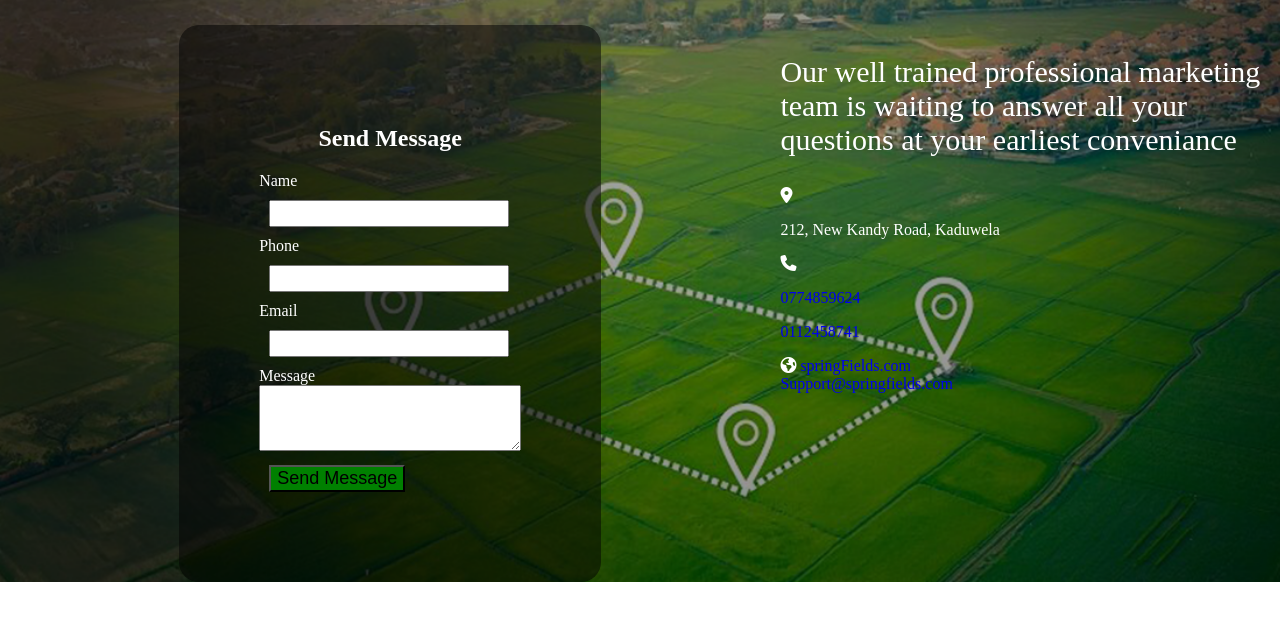
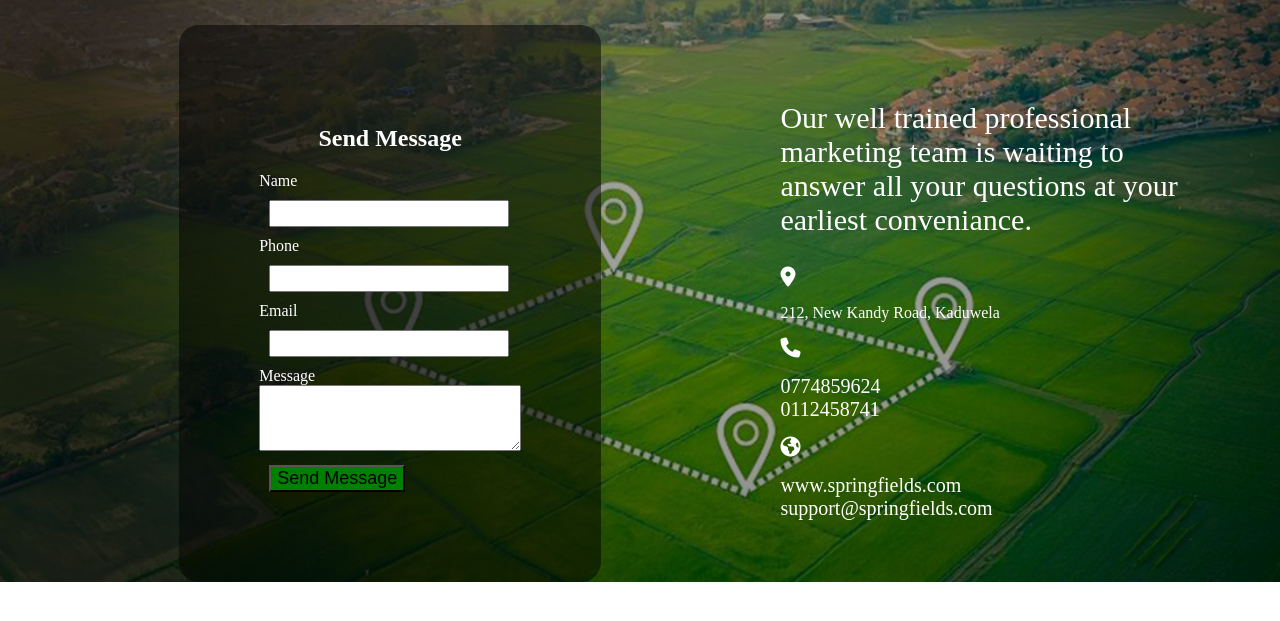
Before and after one commit to SandupaAbeywardana/Online-Land-Sale-System, a PHP site: page /html/contact.html in a window 1280 px wide. Shown: the part 117-738 px from the top of the page. Run offline with PHP 8.4, Linux system fonts and the light colour scheme; some libraries are stand-ins or nearby versions.

Commit message:
contact css

```diff
--- a/css/contact.css
+++ b/css/contact.css
@@ -118,17 +118,23 @@ body
     width: 100%;
     left: 0;
 }
+
 .contentbox
 {
     display: flex;
+    align-items: center;
+    justify-content: center;
     height: 100%;
     margin-top: 25px;
     color: white;
 }
+
 .Tagline
 {
     font-size: 30px;
+    margin-right: 80px;
 }
+
 .formcontent
 {
 
@@ -137,8 +143,8 @@ body
     flex-wrap: wrap;
     padding: 0 14%;
     height: 90%;
+}
 
-}
 input
 {
     margin: 10px;
@@ -151,15 +157,24 @@ input
     padding: 80px;
     background: #02020283;
     border-radius: 20px;
+    align-items: center;
+    justify-content: center;
 }
 .button
 {
     color: black;
     background-color: green;
-
 }
 
-.iconpart
+.iconpart .fa
+{
+    font-size: 20px;
+    display: inline-block;
+}
+
+.iconpart a
 {
     text-decoration: none;
+    color: white;
+    font-size: 20px;
 }
--- a/html/contact.html
+++ b/html/contact.html
@@ -59,21 +59,17 @@
                 </form>
             </div>
             <div class="iconpart">
-                <p class="Tagline">Our well trained professional marketing team is waiting to answer all your questions at your earliest conveniance</p>
+                <p class="Tagline">Our well trained professional marketing team is waiting to answer all your questions at your earliest conveniance.</p>
+
                 <i class="fa fa-location-dot"></i>
-
                 <p>212, New Kandy Road, Kaduwela</p>
 
                 <i class="fa fa-phone"></i>
-
-                <p><a href="tel:0774859624">0774859624</a></p>
-                <p><a href="tel:0112458741">0112458741</a></p>
+                <p><a href="tel:0774859624">0774859624</a><br><a href="tel:0112458741">0112458741</a></p>
 
                 <i class="fa fa-globe"></i>
-
-                <a href="../index.html">springFields.com</a>
-                <br>
-                <a href="email">Support@springfields.com</a>
+                <p><a href="../index.html">www.springfields.com</a><br>
+                <a href="mailto:support@springfields.com">support@springfields.com</a></p>
 
             </div>
 
```
